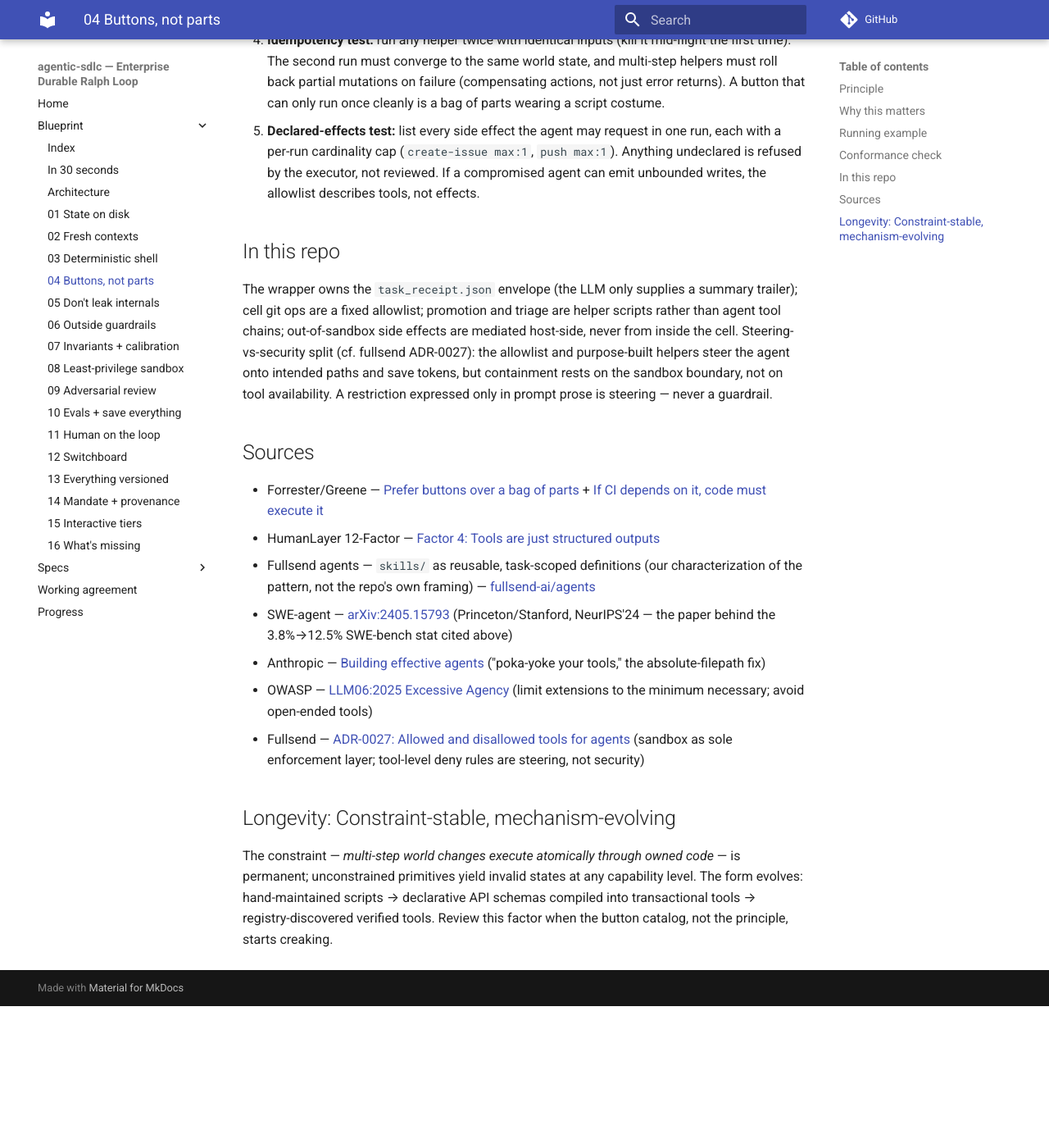
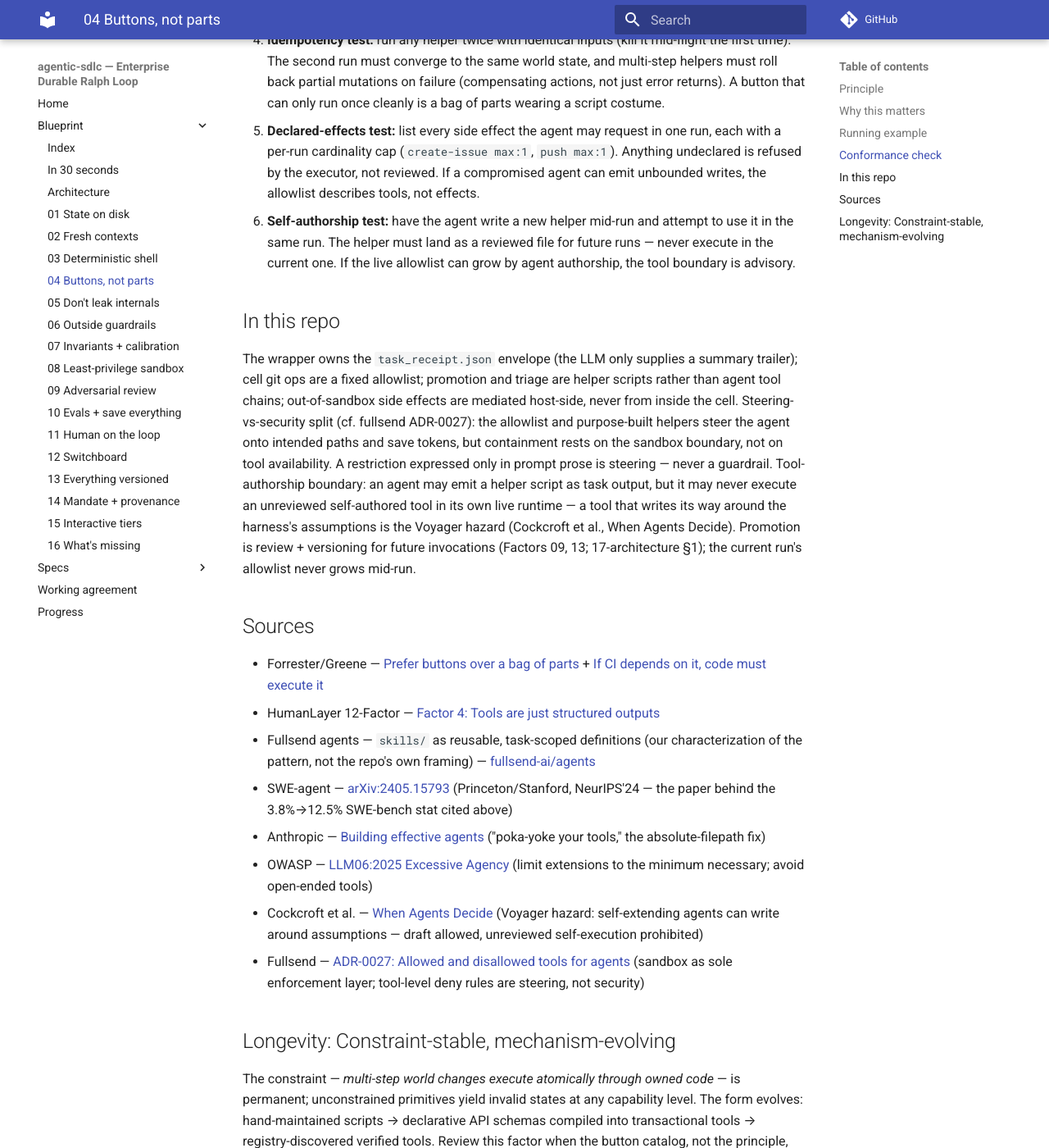
Before and after one commit to johwes/agentic-sdlc, an MkDocs documentation site: the page built from docs/blueprint/04-buttons-not-bag-of-parts.md, in a window 1280 px wide and 1400 px high, scrolled down 2019 px. Shown: the whole window at 82% size. Built offline with MkDocs 1.6.1 and Material for MkDocs 9.7.7, drawn with Linux system fonts in a browser that asks for light colours; comment, search, counter and statistics services are not loaded; before the commit the page ends 3246 px from its top, so only the background shows below that.

Commit message:
docs(blueprint): tiered memory, hill-climbing judge, stability theorem, Voyager boundary

```diff
--- a/docs/blueprint/04-buttons-not-bag-of-parts.md
+++ b/docs/blueprint/04-buttons-not-bag-of-parts.md
@@ -34,10 +34,11 @@ Splitting a ticket that bundles two concerns is the same: one `split_issue(paren
 3. **Tool-surface test:** list the tools available in one agent's context. If the list is the entire API surface of a service, narrow it to one purpose-built script per task that agent actually performs. Everything else is menu pollution.
 4. **Idempotency test:** run any helper twice with identical inputs (kill it mid-flight the first time). The second run must converge to the same world state, and multi-step helpers must roll back partial mutations on failure (compensating actions, not just error returns). A button that can only run once cleanly is a bag of parts wearing a script costume.
 5. **Declared-effects test:** list every side effect the agent may request in one run, each with a per-run cardinality cap (`create-issue max:1`, `push max:1`). Anything undeclared is refused by the executor, not reviewed. If a compromised agent can emit unbounded writes, the allowlist describes tools, not effects.
+6. **Self-authorship test:** have the agent write a new helper mid-run and attempt to use it in the same run. The helper must land as a reviewed file for future runs — never execute in the current one. If the live allowlist can grow by agent authorship, the tool boundary is advisory.
 
 ## In this repo
 
-The wrapper owns the `task_receipt.json` envelope (the LLM only supplies a summary trailer); cell git ops are a fixed allowlist; promotion and triage are helper scripts rather than agent tool chains; out-of-sandbox side effects are mediated host-side, never from inside the cell. Steering-vs-security split (cf. fullsend ADR-0027): the allowlist and purpose-built helpers steer the agent onto intended paths and save tokens, but containment rests on the sandbox boundary, not on tool availability. A restriction expressed only in prompt prose is steering — never a guardrail.
+The wrapper owns the `task_receipt.json` envelope (the LLM only supplies a summary trailer); cell git ops are a fixed allowlist; promotion and triage are helper scripts rather than agent tool chains; out-of-sandbox side effects are mediated host-side, never from inside the cell. Steering-vs-security split (cf. fullsend ADR-0027): the allowlist and purpose-built helpers steer the agent onto intended paths and save tokens, but containment rests on the sandbox boundary, not on tool availability. A restriction expressed only in prompt prose is steering — never a guardrail. Tool-authorship boundary: an agent may emit a helper script as task output, but it may never execute an unreviewed self-authored tool in its own live runtime — a tool that writes its way around the harness's assumptions is the Voyager hazard (Cockcroft et al., When Agents Decide). Promotion is review + versioning for future invocations (Factors 09, 13; 17-architecture §1); the current run's allowlist never grows mid-run.
 
 ## Sources
 
@@ -47,6 +48,7 @@ The wrapper owns the `task_receipt.json` envelope (the LLM only supplies a summa
 - SWE-agent — [arXiv:2405.15793](https://arxiv.org/abs/2405.15793) (Princeton/Stanford, NeurIPS'24 — the paper behind the 3.8%→12.5% SWE-bench stat cited above)
 - Anthropic — [Building effective agents](https://www.anthropic.com/engineering/building-effective-agents) ("poka-yoke your tools," the absolute-filepath fix)
 - OWASP — [LLM06:2025 Excessive Agency](https://github.com/OWASP/www-project-top-10-for-large-language-model-applications/blob/main/2_0_vulns/LLM06_ExcessiveAgency.md) (limit extensions to the minimum necessary; avoid open-ended tools)
+- Cockcroft et al. — [When Agents Decide](https://itrevolution.com/product/when-agents-decide/) (Voyager hazard: self-extending agents can write around assumptions — draft allowed, unreviewed self-execution prohibited)
 - Fullsend — [ADR-0027: Allowed and disallowed tools for agents](https://github.com/fullsend-ai/fullsend/blob/main/docs/ADRs/0027-allowed-and-disallowed-tools-for-agents.md) (sandbox as sole enforcement layer; tool-level deny rules are steering, not security)
 
 ## Longevity: Constraint-stable, mechanism-evolving
```
Also changed, not shown: docs/blueprint/03-deterministic-shell.md (+2 -1 lines), docs/blueprint/10-evaluations-and-save-everything.md (+4 -0 lines), docs/blueprint/12-switchboard-coordination.md (+2 -1 lines).
